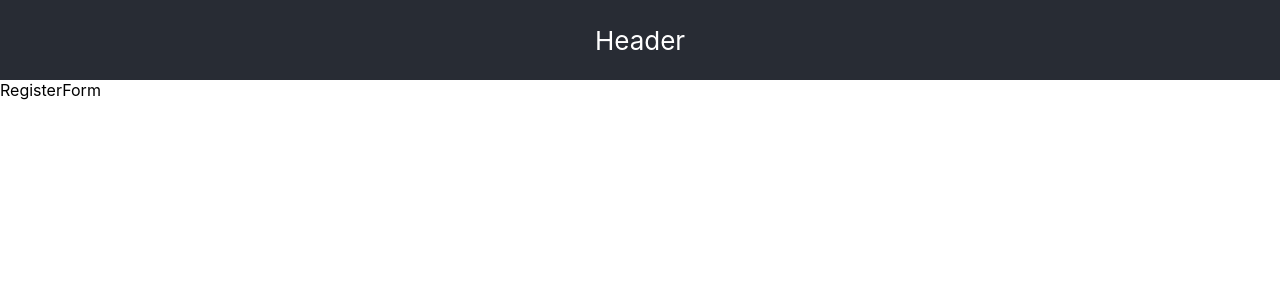
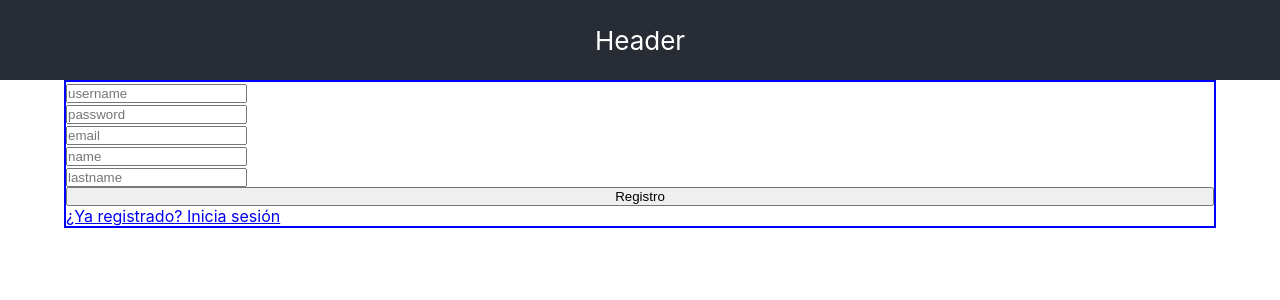
Before and after one commit to Unodecopas/appnotas, a React (Create React App) app in the folder frontend/: page /register in a window 1280 px wide. Shown: the top 300 px of the page. Built offline with nearby package versions, Linux system fonts and the light colour scheme.

Commit message:
register form

```diff
--- a/frontend/src/App.css
+++ b/frontend/src/App.css
@@ -28,3 +28,17 @@ body {
   font-size: calc(10px + 2vmin);
   color: white;
 }
+.App main {
+  flex-grow: 1;
+  display: flex;
+  justify-content: center;
+}
+.App form {
+  display: flex;
+  flex-direction: column;
+}
+.form-control {
+  width: 90%;
+  height: fit-content;
+  border: 2px solid blue;
+}
--- a/frontend/src/components/RegisterForm.jsx
+++ b/frontend/src/components/RegisterForm.jsx
@@ -1,7 +1,71 @@
-import React from "react";
+import React, { useState } from "react";
+import { Link } from "react-router-dom";
 
 const RegisterForm = () => {
-  return <div>RegisterForm</div>;
+  const [username, setUsername] = useState("");
+  const [password, setPassword] = useState("");
+  const [email, setEmail] = useState("");
+  const [name, setName] = useState("");
+  const [lastname, setLastname] = useState("");
+
+  return (
+    <section className="form-control">
+      <form>
+        <label htmlFor="username">
+          <input
+            type="text"
+            name="username"
+            id="username"
+            placeholder="username"
+            value={username}
+            onChange={(e) => setUsername(e.target.value)}
+          />
+        </label>
+        <label htmlFor="password">
+          <input
+            type="password"
+            name="password"
+            id="password"
+            placeholder="password"
+            value={password}
+            onChange={(e) => setPassword(e.target.value)}
+          />
+        </label>
+        <label htmlFor="email">
+          <input
+            type="email"
+            name="email"
+            id="email"
+            placeholder="email"
+            value={email}
+            onChange={(e) => setEmail(e.target.value)}
+          />
+        </label>
+        <label htmlFor="name">
+          <input
+            type="text"
+            name="name"
+            id="name"
+            placeholder="name"
+            value={name}
+            onChange={(e) => setName(e.target.value)}
+          />
+        </label>
+        <label htmlFor="lastname">
+          <input
+            type="text"
+            name="lastname"
+            id="lastname"
+            placeholder="lastname"
+            value={lastname}
+            onChange={(e) => setLastname(e.target.value)}
+          />
+        </label>
+        <button>Registro</button>
+      </form>
+      <Link to="/login">¿Ya registrado? Inicia sesión</Link>
+    </section>
+  );
 };
 
 export default RegisterForm;
```
